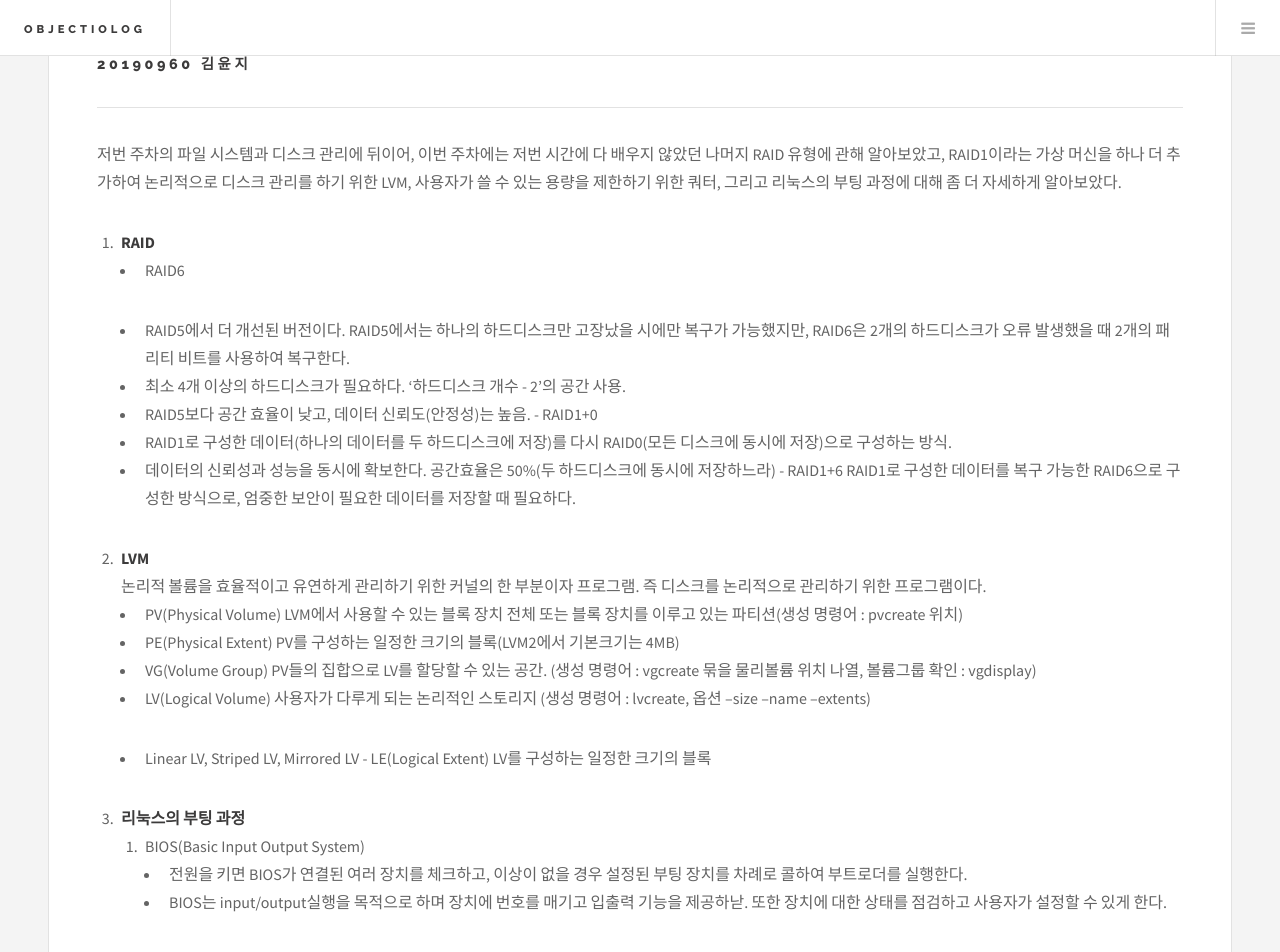
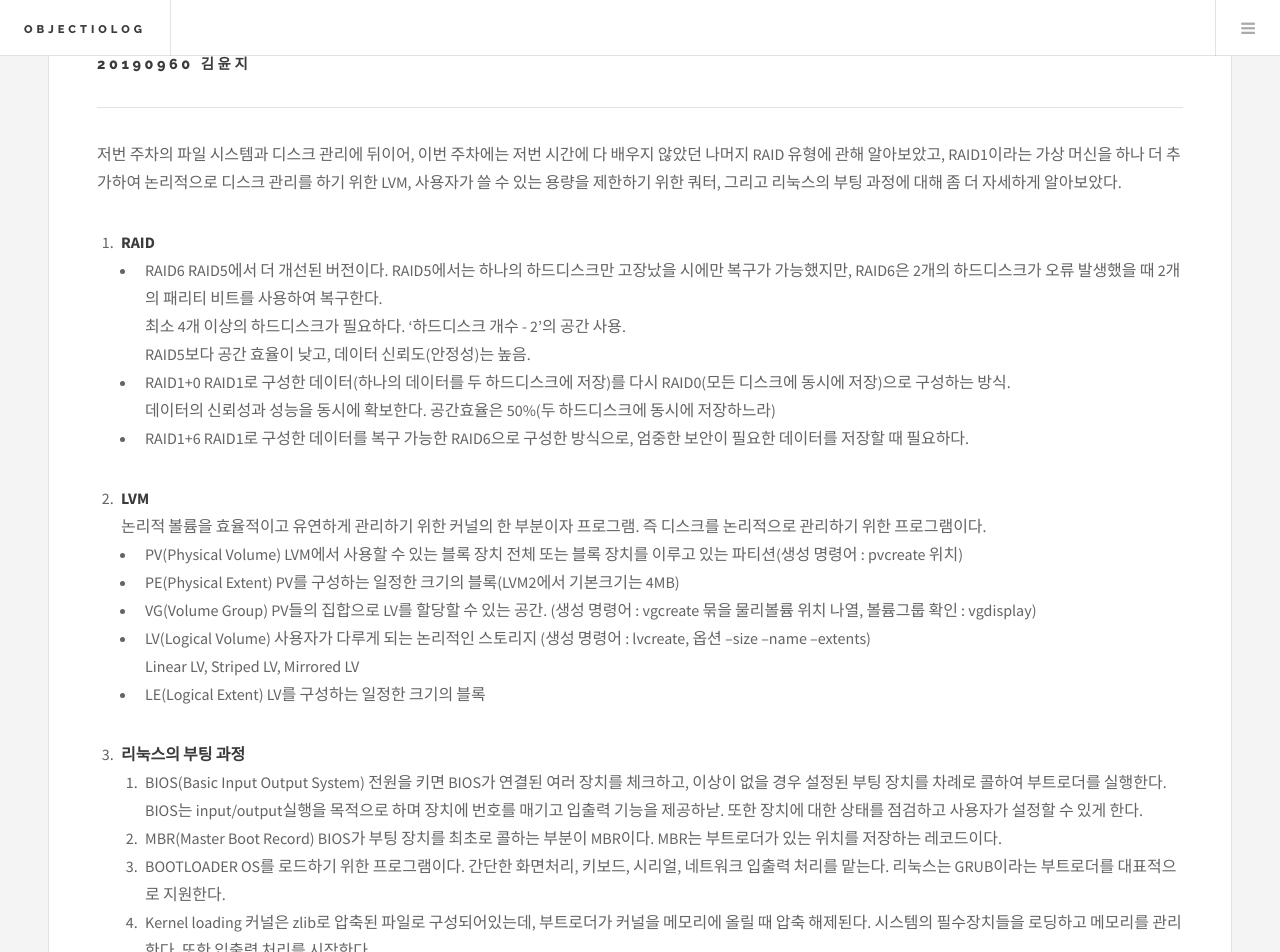
Before and after one commit to ryotaro612/Siera, a Jekyll site: the page built from _posts/2020-04-26-6th-HW.md, in a window 1280 px wide and 1400 px high, scrolled down 1181 px. Shown: the top 952 px of the window. Built offline with Jekyll 4.4.1, drawn with Linux system fonts in a browser that asks for light colours; some of the changed text lies outside the part shown.

Commit message:
6th HW modified

```diff
--- a/_posts/2020-04-26-6th-HW.md
+++ b/_posts/2020-04-26-6th-HW.md
@@ -16,12 +16,12 @@ _ _ _
 
 1. **RAID**
  - RAID6
-    - RAID5에서 더 개선된 버전이다. RAID5에서는 하나의 하드디스크만 고장났을 시에만 복구가 가능했지만, RAID6은 2개의 하드디스크가 오류 발생했을 때 2개의 패리티 비트를 사용하여 복구한다.
-    - 최소 4개 이상의 하드디스크가 필요하다. '하드디스크 개수 - 2'의 공간 사용.
-    - RAID5보다 공간 효율이 낮고, 데이터 신뢰도(안정성)는 높음.
+    RAID5에서 더 개선된 버전이다. RAID5에서는 하나의 하드디스크만 고장났을 시에만 복구가 가능했지만, RAID6은 2개의 하드디스크가 오류 발생했을 때 2개의 패리티 비트를 사용하여 복구한다.
+    최소 4개 이상의 하드디스크가 필요하다. '하드디스크 개수 - 2'의 공간 사용.
+    RAID5보다 공간 효율이 낮고, 데이터 신뢰도(안정성)는 높음.
  - RAID1+0
-    - RAID1로 구성한 데이터(하나의 데이터를 두 하드디스크에 저장)를 다시 RAID0(모든 디스크에 동시에 저장)으로 구성하는 방식.
-    - 데이터의 신뢰성과 성능을 동시에 확보한다. 공간효율은 50%(두 하드디스크에 동시에 저장하느라)
+    RAID1로 구성한 데이터(하나의 데이터를 두 하드디스크에 저장)를 다시 RAID0(모든 디스크에 동시에 저장)으로 구성하는 방식.
+    데이터의 신뢰성과 성능을 동시에 확보한다. 공간효율은 50%(두 하드디스크에 동시에 저장하느라)
  - RAID1+6
     RAID1로 구성한 데이터를 복구 가능한 RAID6으로 구성한 방식으로, 엄중한 보안이 필요한 데이터를 저장할 때 필요하다.
 
@@ -34,15 +34,15 @@ _ _ _
  - VG(Volume Group)
    PV들의 집합으로 LV를 할당할 수 있는 공간. (생성 명령어 : vgcreate 묶을 물리볼륨 위치 나열, 볼륨그룹 확인 : vgdisplay)
  - LV(Logical Volume)
-   사용자가 다루게 되는 논리적인 스토리지 (생성 명령어 : lvcreate, 옵션 --size --name --extents)
-    - Linear LV, Striped LV, Mirrored LV
+    사용자가 다루게 되는 논리적인 스토리지 (생성 명령어 : lvcreate, 옵션 --size --name --extents)
+    Linear LV, Striped LV, Mirrored LV
  - LE(Logical Extent)
    LV를 구성하는 일정한 크기의 블록
 
 3. **리눅스의 부팅 과정**
     1. BIOS(Basic Input Output System)
-        - 전원을 키면 BIOS가 연결된 여러 장치를 체크하고, 이상이 없을 경우 설정된 부팅 장치를 차례로 콜하여 부트로더를 실행한다.
-        - BIOS는 input/output실행을 목적으로 하며 장치에 번호를 매기고 입출력 기능을 제공하낟. 또한 장치에 대한 상태를 점검하고 사용자가 설정할 수 있게 한다.
+        전원을 키면 BIOS가 연결된 여러 장치를 체크하고, 이상이 없을 경우 설정된 부팅 장치를 차례로 콜하여 부트로더를 실행한다.
+        BIOS는 input/output실행을 목적으로 하며 장치에 번호를 매기고 입출력 기능을 제공하낟. 또한 장치에 대한 상태를 점검하고 사용자가 설정할 수 있게 한다.
     2. MBR(Master Boot Record)
         BIOS가 부팅 장치를 최초로 콜하는 부분이 MBR이다. MBR는 부트로더가 있는 위치를 저장하는 레코드이다.
     3. BOOTLOADER
@@ -56,6 +56,7 @@ _ _ _
 4. **사용자별 공간 할당(쿼터)**
     - 사용자별로 사용할 수 있는 용량을 제한하기 위해 쿼터(Quota)가 필요하다.
     - 쿼터 종료: quotaoff -avug, 쿼터 관련 체크: quotacheck -augmn, 설정된 쿼터 시작: quotaon -avug, 쿼터의 생성/삭제/설정은 aquota를 쓴다.
+
 _ _ _
 
 LVM 실습을 하기 위해 ubuntu-18.04.2-server-amd64.iso를 다운로드하고 RAID1이라는 이름의 가상머신을 하나 생성하였다. 강의 영상을 보고 RAID1에 우분투를 설치하는 것을 따라하고, 파티션 설정을 완료하고 설치가 완료되는 걸 기다리고 있는데 교수님과 다른 창이 떴다.
```
